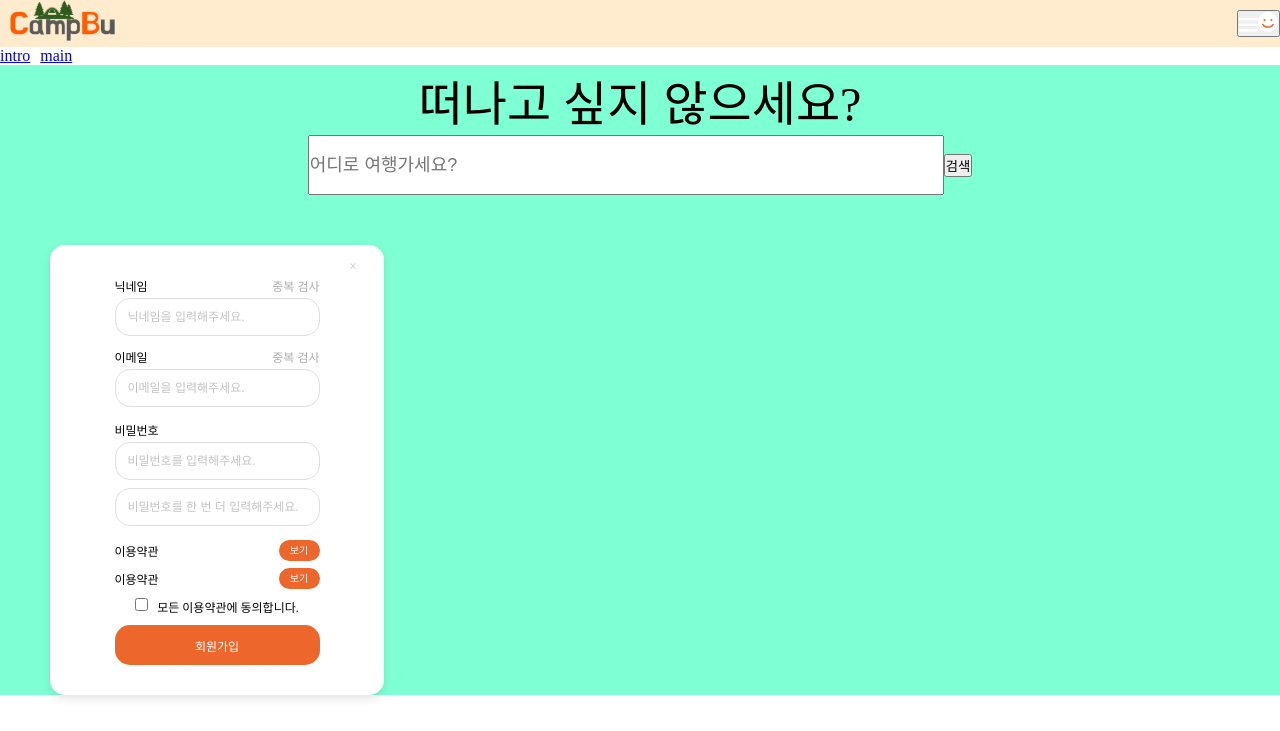
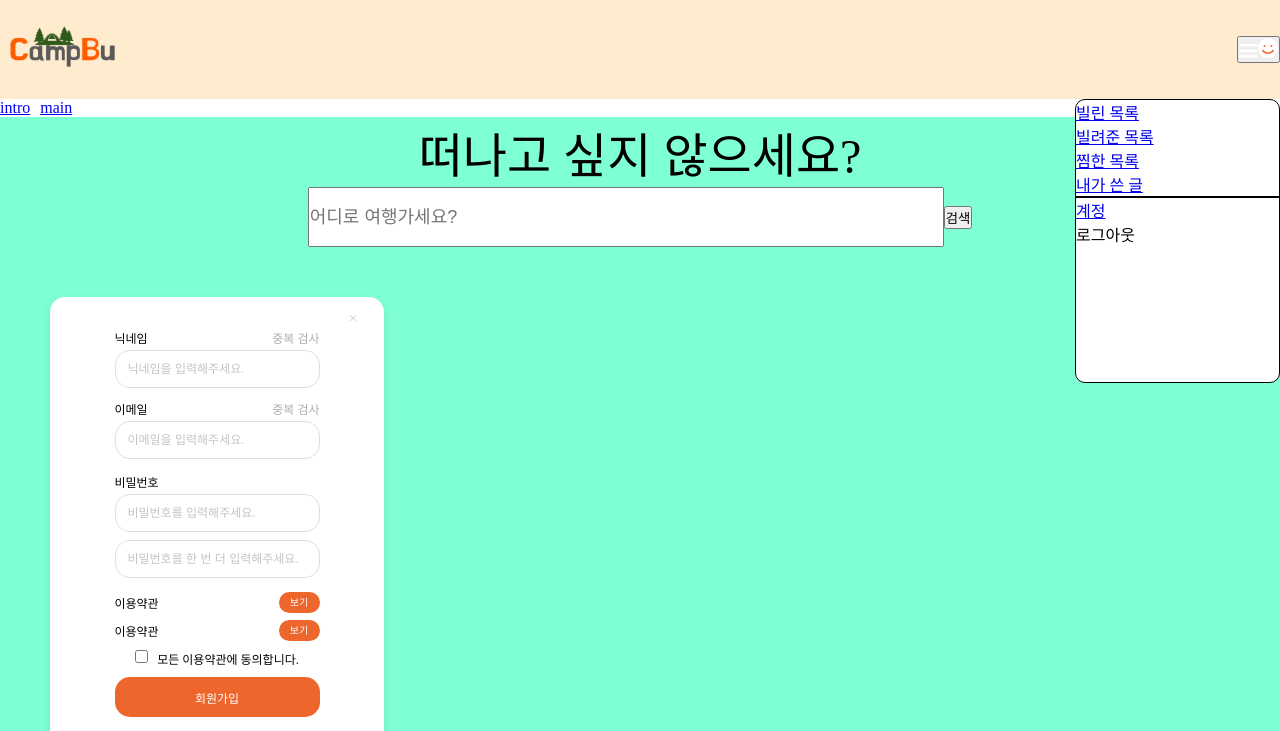
Before and after one commit to hinyc/Campbu, a React (Create React App) app in the folder client/: page / in a window 1280 px wide. Shown: the top 731 px of the page. Built offline with nearby package versions, Linux system fonts and the light colour scheme.

Commit message:
[Style] #16 드롭다운 스타일 적용
고정할 수 있도록 드롭다운 상위 속성에 position 값 적용

```diff
--- a/client/src/components/Navbar.tsx
+++ b/client/src/components/Navbar.tsx
@@ -5,14 +5,17 @@ import Logo from '../assets/Logo.svg';
 import Menu from '../assets/Menu.svg';
 import Profile from '../assets/Profile.svg';
 import { rem } from '../common';
+import ProfileDropdown from './ProfileDropdown';
 
 const headerStyle = css`
+  height: ${rem(99)};
   background-color: blanchedalmond;
   display: flex;
   justify-content: space-between;
   max-width: ${rem(1280)};
   margin: 0 auto;
   align-items: center;
+  position: relative;
 `;
 
 const imgStyle = css`
@@ -39,10 +42,13 @@ function Navbar() {
             Login
           </button>
         ) : (
-          <button css={loginStyle} onClick={onClick}>
-            <img src={Menu} className="CampBu-logo" alt="logo" />
-            <img src={Profile} className="CampBu-logo" alt="logo" />
-          </button>
+          <>
+            <button css={loginStyle} onClick={onClick}>
+              <img src={Menu} className="CampBu-logo" alt="logo" />
+              <img src={Profile} className="CampBu-logo" alt="logo" />
+            </button>
+            <ProfileDropdown />
+          </>
         )}
       </header>
     </div>
```
